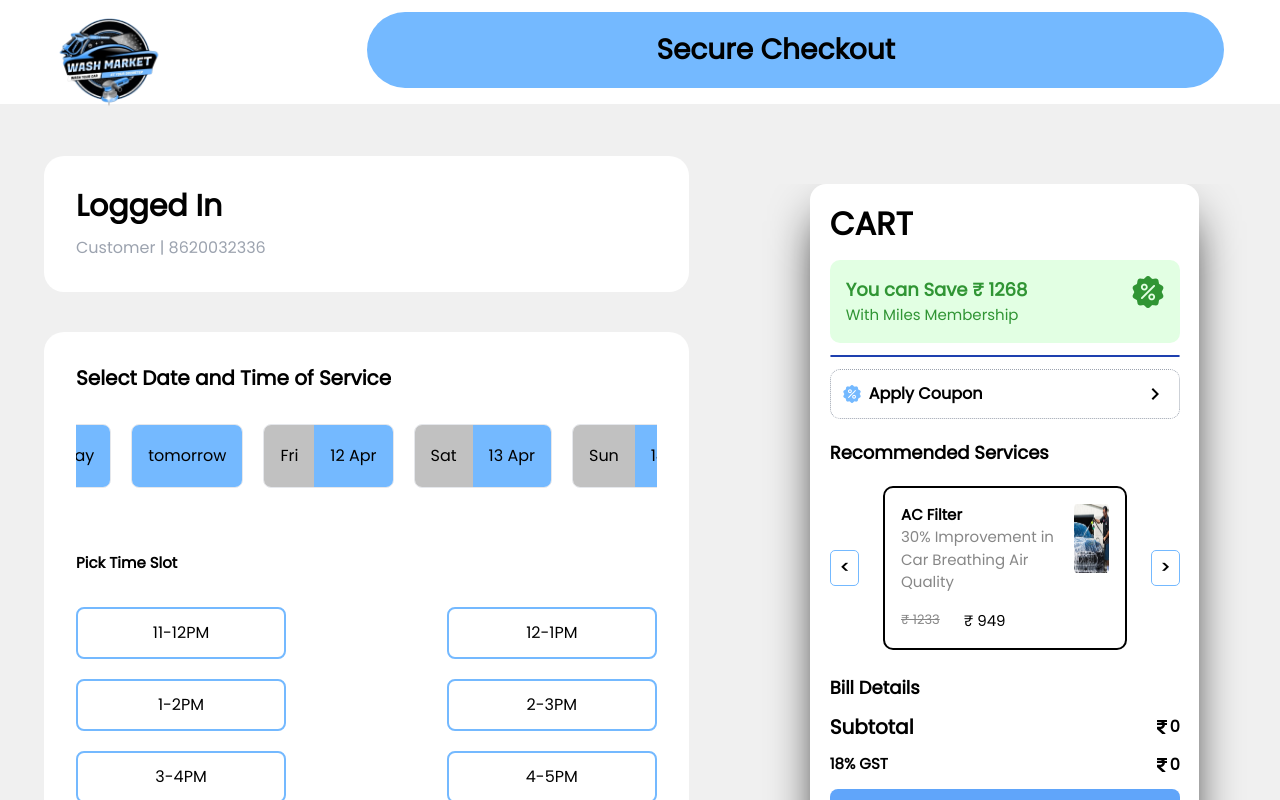
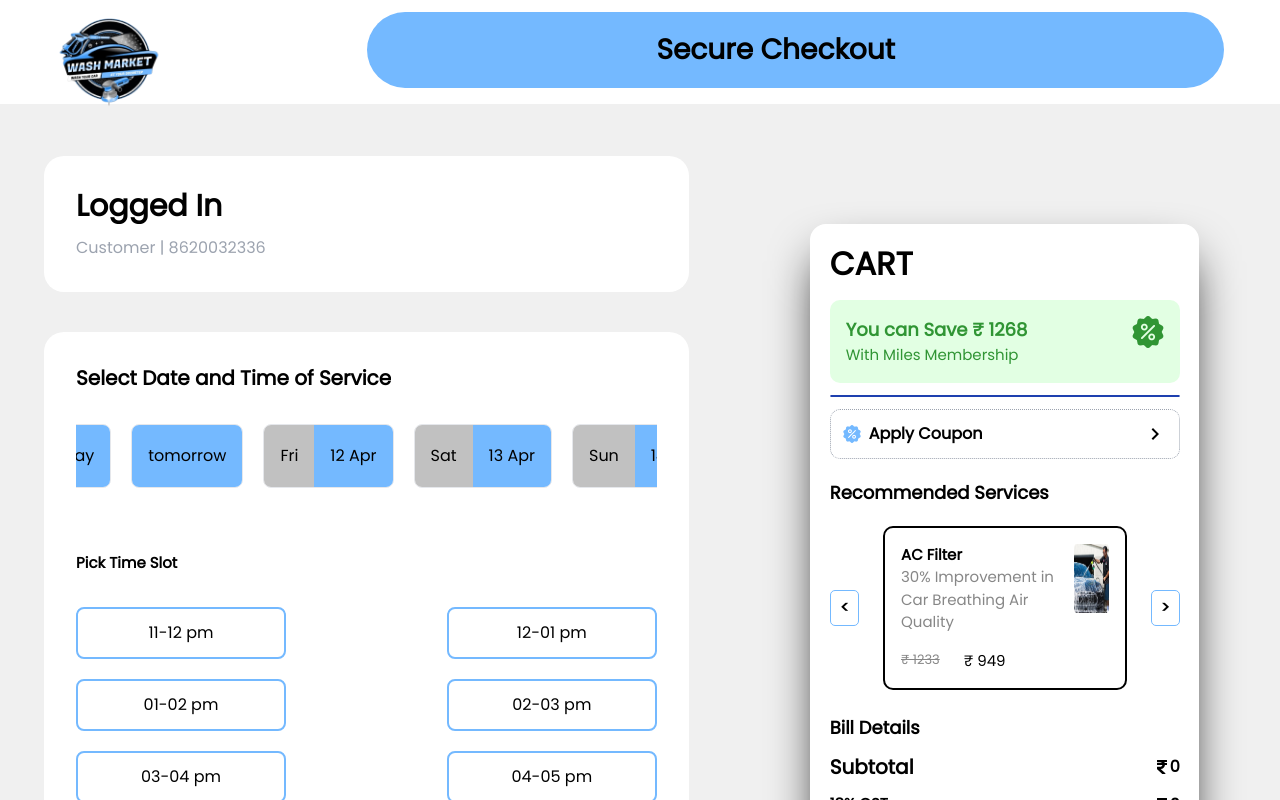
Before and after one commit to Vermaji8620/car_wash_new, a React (Vite) app: page /checkout in a window 1280 px wide. Shown: the top 800 px of the page. Built offline with nearby package versions, Linux system fonts and the light colour scheme.

Commit message:
changes made to UI

```diff
--- a/src/components/checkoutComponent/SeparateCartComponent.jsx
+++ b/src/components/checkoutComponent/SeparateCartComponent.jsx
@@ -1,6 +1,5 @@
 // import logo from "../assets/pexels-photo-112460-removebg-preview.png";
 import { MdOutlineKeyboardArrowRight } from "react-icons/md";
-import { MdArrowRightAlt } from "react-icons/md";
 import { FaRupeeSign } from "react-icons/fa";
 import { useSelector } from "react-redux";
 import disc from "../../assets/disc.png";
@@ -27,7 +26,7 @@ const SeparateCartComponent = ({ onButtonClick }) => {
   }, [errorshow]);
 
   return (
-    <div className="rounded-2xl pb-10 md:w-[80%] md:top-10 md:h-min flex shadow-2xl flex-col bg-white shadow-black gap-3 items-center">
+    <div className="rounded-2xl relative pb-10 md:w-[80%] md:top-10 md:h-min flex shadow-2xl flex-col bg-white shadow-black gap-3 items-center">
       {/* <div>
         <img className="w-[50%] mx-auto" src={logo} alt="" />
       </div> */}
@@ -39,12 +38,12 @@ const SeparateCartComponent = ({ onButtonClick }) => {
 
       <div className="flex bg-[#E2FFE3] rounded-[10px] p-4 justify-between gap-8 w-[90%]">
         <div className="md:w-[65%] overflow-hidden">
-          <div className="font-poppins text-[#309534] font-[600] text-[18px] leading-[28px]">
+          <p className="font-poppins text-[#309534] font-[600] text-[18px] leading-[28px]">
             You can Save ₹ 1268
-          </div>
-          <div className="font-poppins text-[#309534] font-[400] text-[15px] leading-[22.5px]">
+          </p>
+          <p className="font-poppins text-[#309534] font-[400] text-[15px] leading-[22.5px]">
             With Miles Membership
-          </div>
+          </p>
         </div>
         <div className="md:w-[35%] flex justify-end h-[32px] ">
           <img src={percen} alt="" />
@@ -65,6 +64,7 @@ const SeparateCartComponent = ({ onButtonClick }) => {
             </div>
           ))}
       </div>
+      {/* <div className="h-[50px]"></div> */}
       {/* **************************************** */}
 
       {/* <p className="w-[90%] -mt-3 mx-auto">Extra Charges may apply</p> */}
--- a/src/pages/Checkout.jsx
+++ b/src/pages/Checkout.jsx
@@ -307,7 +307,7 @@ const Checkout = () => {
                     <div key={i} className=" flex-none">
                       <button
                         type="button"
-                        onClick={(event) => {
+                        onClick={() => {
                           setButtonSetting({
                             indxdate: i,
                             valueinButtondate: `${new Date().getDate() + i}\n${
@@ -340,7 +340,7 @@ const Checkout = () => {
                         } flex rounded-lg items-center h-[45px] md:w-fit overflow-hidden md:h-16`}
                       >
                         <div
-                          className={`bg-[#C1C1C1] flex items-center h-full ${
+                          className={`bg-[#C1C1C1] flex items-center md:h-full ${
                             new Date().getDate() === dateCalculation ||
                             new Date().getDate() + 1 === dateCalculation
                               ? "p-0"
@@ -354,7 +354,7 @@ const Checkout = () => {
                                 (new Date().getDay() + i) % weekDaysList.length
                               ]}
                         </div>
-                        <div className="bg-[#74B9FF] h-full flex items-center p-4">
+                        <div className="bg-[#74B9FF] md:h-full flex items-center p-4">
                           {new Date().getDate() === dateCalculation
                             ? "today"
                             : new Date().getDate() + 1 === dateCalculation
@@ -414,7 +414,8 @@ const Checkout = () => {
                           });
                         }}
                       >
-                        {cal1}-{cal2}PM
+                        {cal1 === 11 || cal1 === 12 ? cal1 : <>0{cal1}</>}-
+                        {cal2 === 11 || cal2 === 12 ? cal2 : <>0{cal2}</>} pm
                       </button>
                     </div>
                   );
@@ -567,7 +568,7 @@ const Checkout = () => {
             </div>
           </div>
         </div>
-        <div className="md:relative element-causing-scrollbar h-[100vh] top-10 flex justify-center w-full md:w-[40%]">
+        <div className="md:relative element-causing-scrollbar top-10 flex justify-center w-full md:w-[40%]">
           <SeparateCartComponent onButtonClick={handleFormSubmit} />
         </div>
       </div>
```
